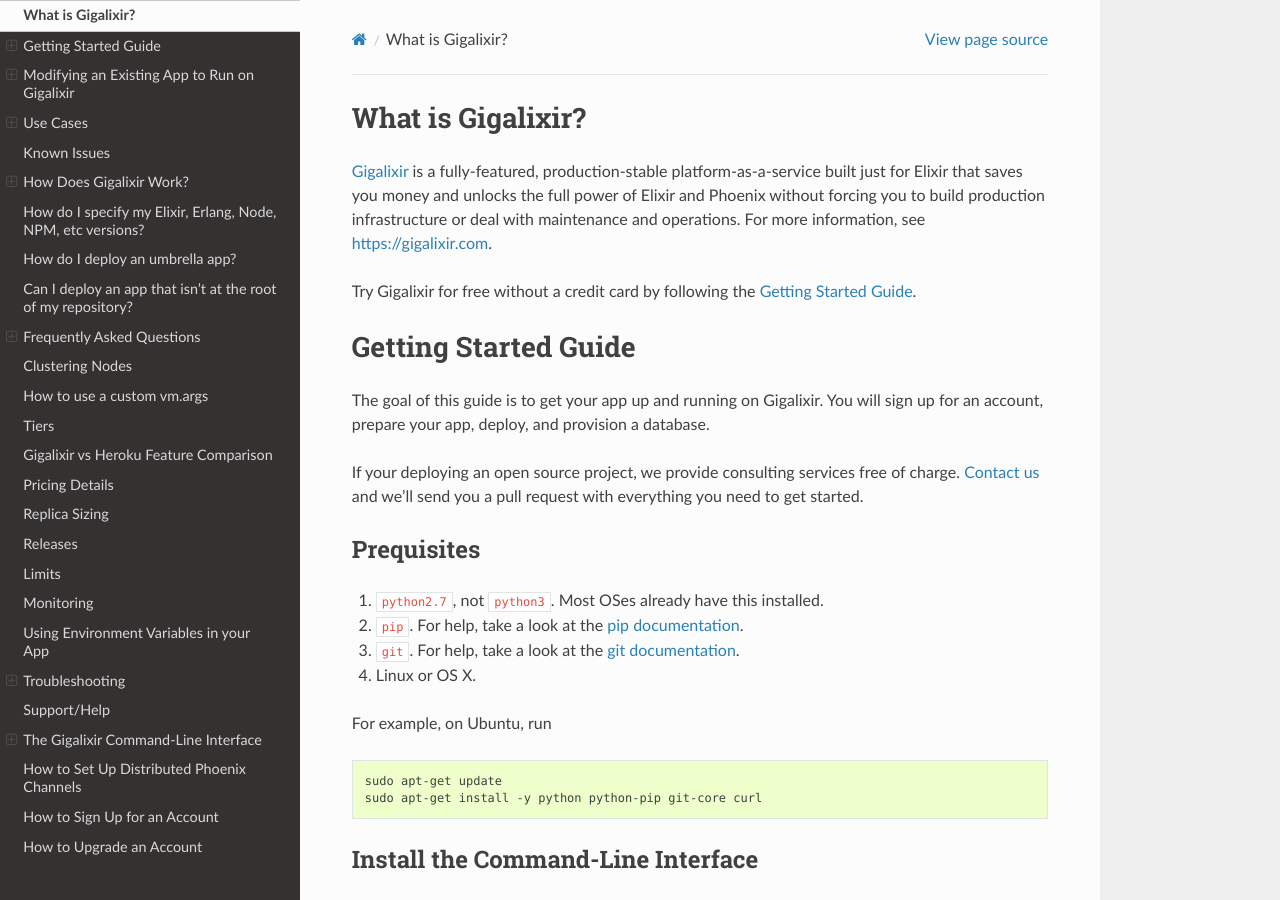
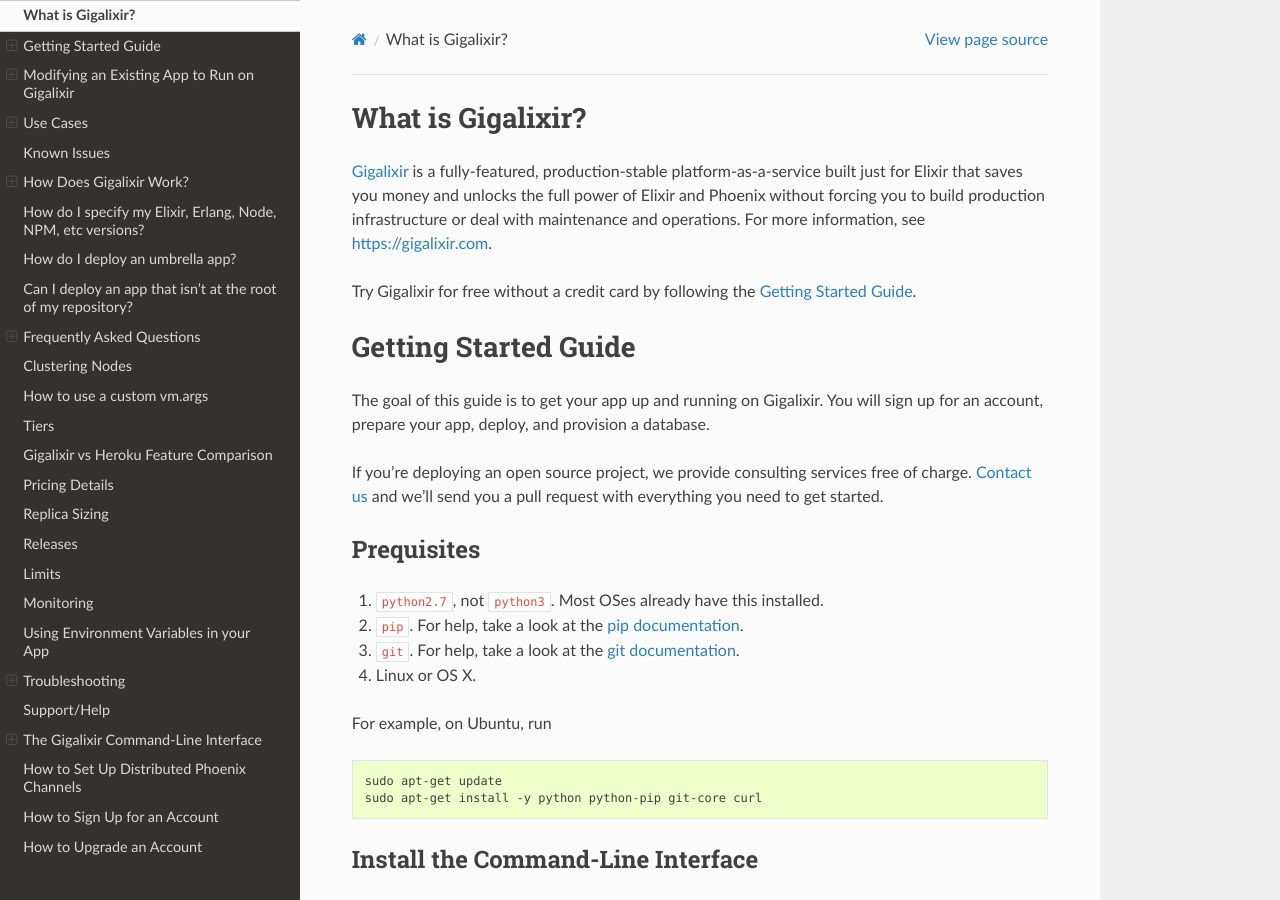
Before and after one commit to gigalixir/gigalixir-cli, a Sphinx documentation site: the page built from docs/source/main.rst, in a window 1280 px wide and 900 px high. Built offline with Sphinx 7.4.7 and the Read the Docs theme 2.0.0, drawn with Linux system fonts in a browser that asks for light colours.

Commit message:
your -> you're typo

```diff
--- a/docs/source/main.rst
+++ b/docs/source/main.rst
@@ -12,7 +12,7 @@ Getting Started Guide
 
 The goal of this guide is to get your app up and running on Gigalixir. You will sign up for an account, prepare your app, deploy, and provision a database.
 
-If your deploying an open source project, we provide consulting services free of charge. `Contact us`_ and we'll send you a pull request with everything you need to get started.
+If you're deploying an open source project, we provide consulting services free of charge. `Contact us`_ and we'll send you a pull request with everything you need to get started.
 
 Prequisites
 -----------
```
